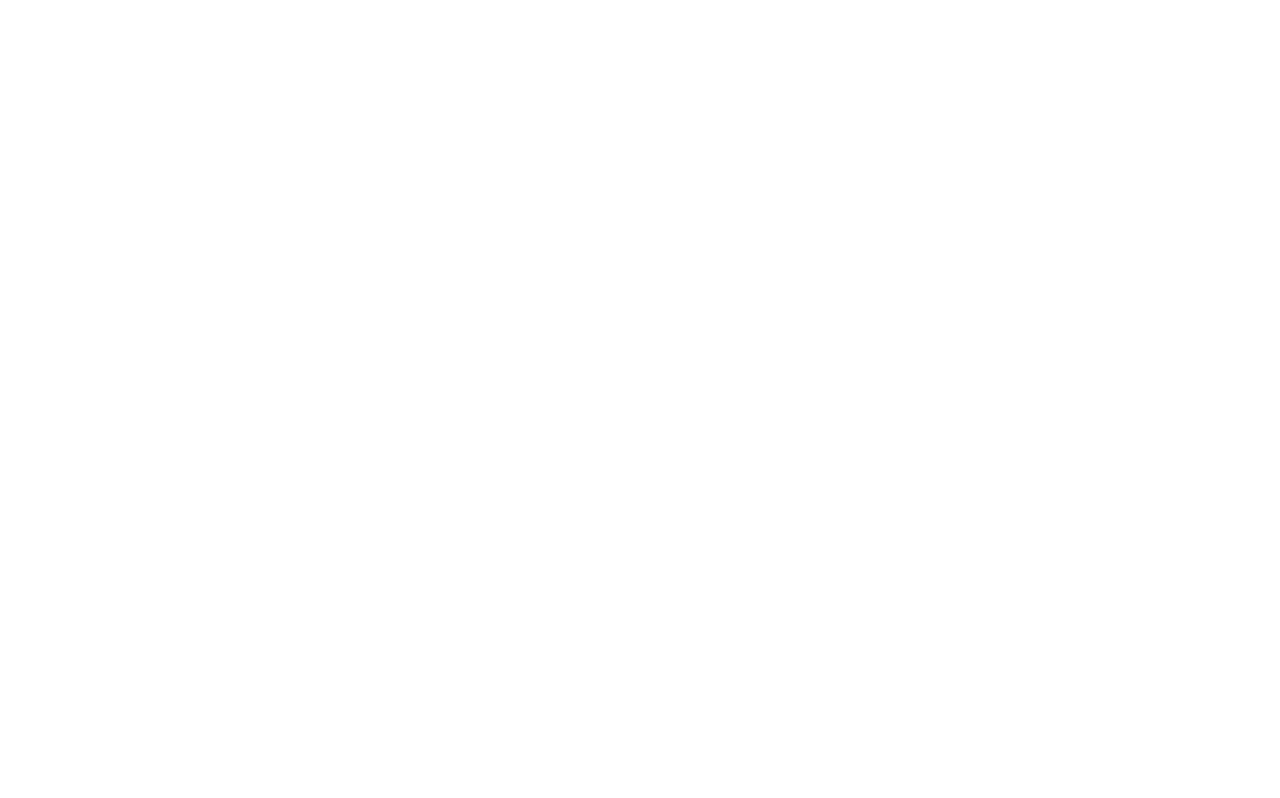
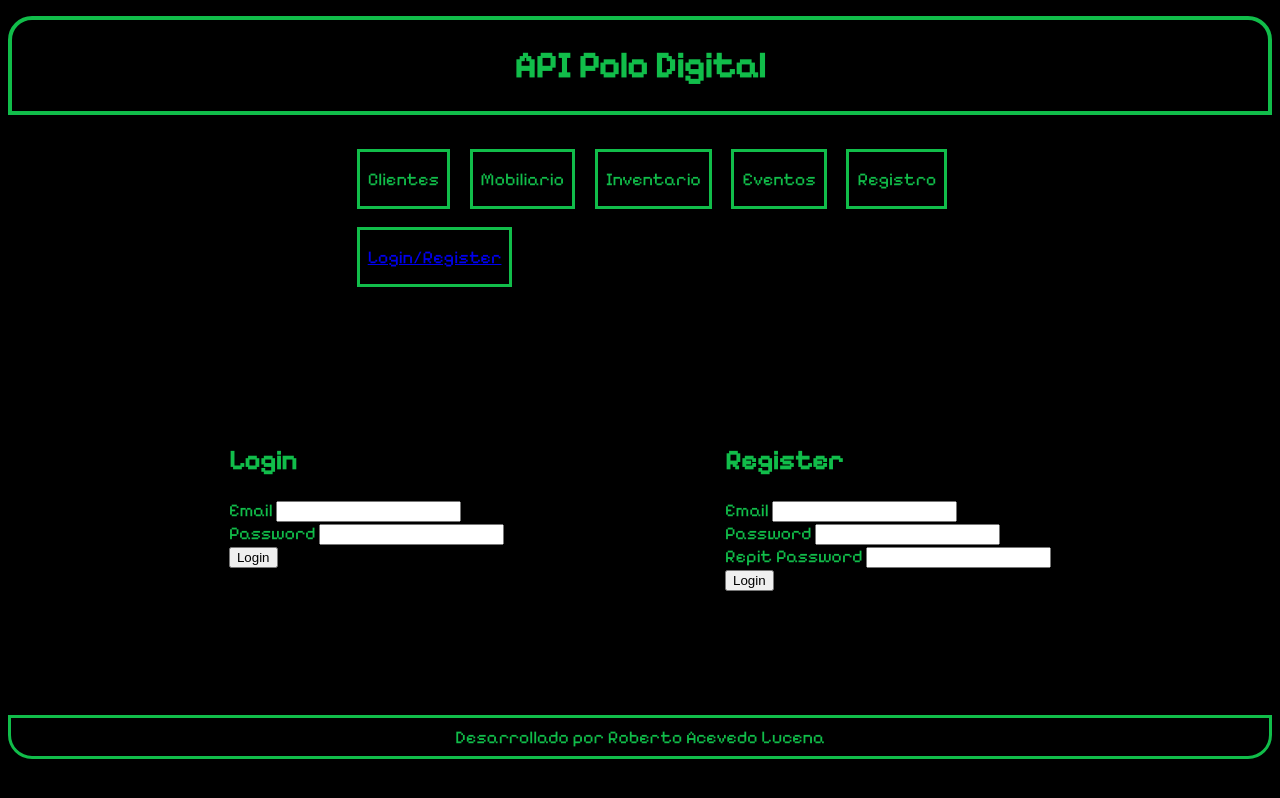
Before and after one commit to Robertoaclu/Polo_digital, a website: page Public/html/login.html in a window 1280 px wide. Drawn offline with Linux system fonts and the light colour scheme.

Commit message:
upgrade files

```diff
--- a/Public/css/style.css
+++ b/Public/css/style.css
@@ -20,12 +20,12 @@ body {
   display: flex;
   justify-content: space-evenly;
   align-items: center;
-  margin-bottom: 124px;
-  border-style: solid;
+  margin-bottom: 116px;
 }
 
-.navegacion ul {
-  padding: 0;
+.navegacion ul li{
+  border-style: solid;
+  padding: 16px 8px;
 }
 
 nav li {
@@ -34,10 +34,33 @@ nav li {
   margin-right: 16px;
 }
 
-.carrusel{
+.carrusel ul {
   display: flex;
-  justify-content:space-evenly;
+  justify-content: space-evenly;
+  align-items: center;
+}
+
+.carrusel ul li{
+
   text-decoration: none;
+}
+
+.form{
+  display: flex;
+  justify-content: space-evenly;
+}
+
+.formularioLogin .formularioRegister{
+  display: flex;
+  flex-direction: column;
+  justify-content: center;
+  align-items: center;
+}
+
+.formBox{
+  display: flex;
+  flex-direction: column;
+  justify-content: space-evenly;
 }
 
 .pie {
@@ -46,4 +69,5 @@ nav li {
  padding:8px;
  margin-top: 124px;
  border-style: solid;
+ border-radius: 0 0 24px 24px;
 }
--- a/Public/html/login.html
+++ b/Public/html/login.html
@@ -1,11 +1,83 @@
 <!DOCTYPE html>
 <html lang="en">
+
 <head>
-    <meta charset="UTF-8">
-    <meta name="viewport" content="width=device-width, initial-scale=1.0">
+    <meta charset="UTF-8" />
+    <meta name="viewport" content="width=device-width, initial-scale=1.0" />
     <title>Login Polo Digital</title>
+    <link rel="preconnect" href="https://fonts.googleapis.com" />
+    <link rel="preconnect" href="https://fonts.gstatic.com" crossorigin />
+    <link rel="preconnect" href="https://fonts.googleapis.com" />
+    <link rel="preconnect" href="https://fonts.gstatic.com" crossorigin />
+    <link href="https://fonts.googleapis.com/css2?family=Inter:wght@400;600&family=Pixelify+Sans&display=swap"
+        rel="stylesheet" />
+    <link rel="stylesheet" href="/css/style.css" />
 </head>
+
 <body>
+    <header>
+        <div class="cabecera">
+            <h1><b>API</b> Polo Digital</h1>
+        </div>
 
+        <div id="menu" class="navegacion">
+            <nav>
+                <ul>
+                    <li>Clientes</li>
+                    <li>Mobiliario</li>
+                    <li>Inventario</li>
+                    <li>Eventos</li>
+                    <li>Registro</li>
+                </ul>
+                <ul>
+                    <li><a href="html/login.html">Login/Register</a></li>
+                </ul>
+            </nav>
+        </div>
+    </header>
+
+    <div class="form">
+        <div class="formularioLogin">
+            <h2>Login</h2>
+            <div class="formBox">
+                <div>
+                    <label>Email <input type="email" name="Email" id="email" /></label>
+                </div>
+                <div>
+                    <label>Password <input type="password" name="Password" id="password" /></label>
+                </div>
+            </div>
+            <div>
+                <button onclick="login()">Login</button>
+            </div>
+        </div>
+
+        <div class="formularioRegister">
+            <h2>Register</h2>
+            <div class="formBox">
+                <div>
+                    <label>Email <input type="email" name="Email" id="email" /></label>
+                </div>
+                <div>
+                    <label>Password <input type="password" name="Password" id="password" /></label>
+                </div>
+                <div>
+                    <label> Repit Password <input type="password" name="Password" id="password" /></label>
+                </div>
+            </div>
+            <div>
+                <button onclick="login()">Login</button>
+            </div>
+        </div>
+    </div>
+
+
+
+    <footer>
+        <div id="pie" class="pie">Desarrollado por Roberto Acevedo Lucena</div>
+    </footer>
+
+    <script src="/js/login.js"></script>
 </body>
+
 </html>
--- /dev/null
+++ b/Public/js/login.js
@@ -0,0 +1,31 @@
+const host = "http://localhost:8000";
+
+function login(){
+    const email = document.getElementById(`email`).value;
+    const password = document.getElementById(`password`).value;
+
+    fetch (`${host}/login`, {
+        method: "POST",
+        headers: {
+            "Content-Type": "application/json"
+        },
+        body: JSON.stringify({email: email, password: password})
+    }).then(function(response){
+        return response.json()
+    }).then(function(json){
+        console.log(json);
+        alert(json.message);
+        if(json.message === "User loged"){
+            window.location.href = "/index.html";
+        }
+    }).catch(function(error){
+        console.log(error);
+    })
+}
+
+
+function register(){
+    const email = document.getElementById(`email`).value;
+    const password = document.getElementById(`password`).value;
+
+}
```
Also changed, not shown: Public/index.html (+3 -0 lines), Public/js/index.js (+29 -6 lines).
